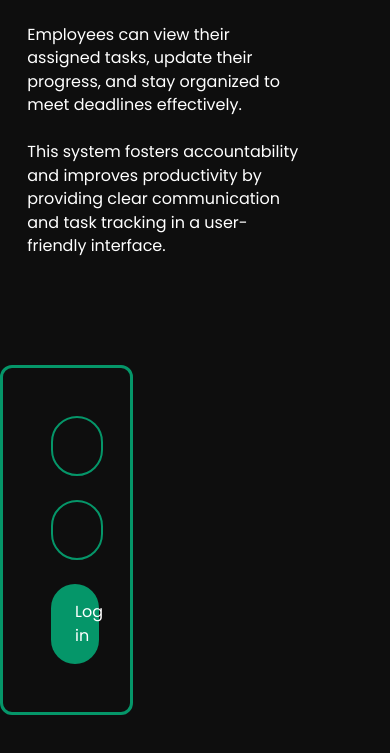
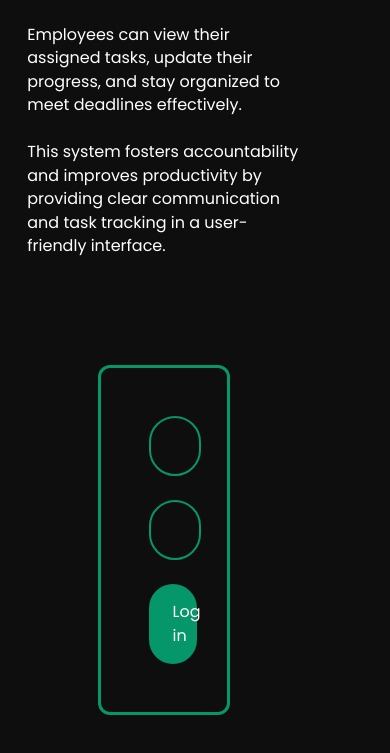
Before and after one commit to sakshamVerma08/EmployeeManagementSystem, a React (Vite) app: page / in a window 390 px wide. Shown: the part 601-1354 px from the top of the page. Built offline with nearby package versions, Linux system fonts and the light colour scheme; a web font is replaced by a local one.

Commit message:
Changed the tablet view a little bit, will make it more responsive ahead

```diff
--- a/src/components/Auth/Login.jsx
+++ b/src/components/Auth/Login.jsx
@@ -59,7 +59,7 @@ const Login = ({ handleLogin }) => {
                 <br />
                 <br />
                 Admins can efficiently assign tasks to employees, monitor their
-                progress, and update task statuses to "Complete" or "Fail."{" "}
+                progress, and update task statuses to "Complete" or "Fail."
                 <br />
                 <br />
                 Employees can view their assigned tasks, update their progress,
@@ -72,8 +72,10 @@ const Login = ({ handleLogin }) => {
             </h2>
           </div>
           {/* login-DIV 2*/}
-          <div className="login-div2">
-            <div className=" h-2/3 mt-20 border-3 rounded-xl border-emerald-600 py-5 px-5 ">
+          <div className="login-div2 w-64">
+            <div
+              className={` h-2/3 mt-20 border-3 rounded-xl border-emerald-600 py-5 px-5 `}
+            >
               {/* FORM */}
               <form
                 onSubmit={(e) => {
--- a/src/index.css
+++ b/src/index.css
@@ -173,6 +173,12 @@ body {
     font-size: medium;
     line-height: 23.5px;
   }
+
+   .login-div2 div{
+    margin-left: 25vw;
+    width: 30vw;
+
+   }
 }
 
 @media (max-width: 767px) {
```
